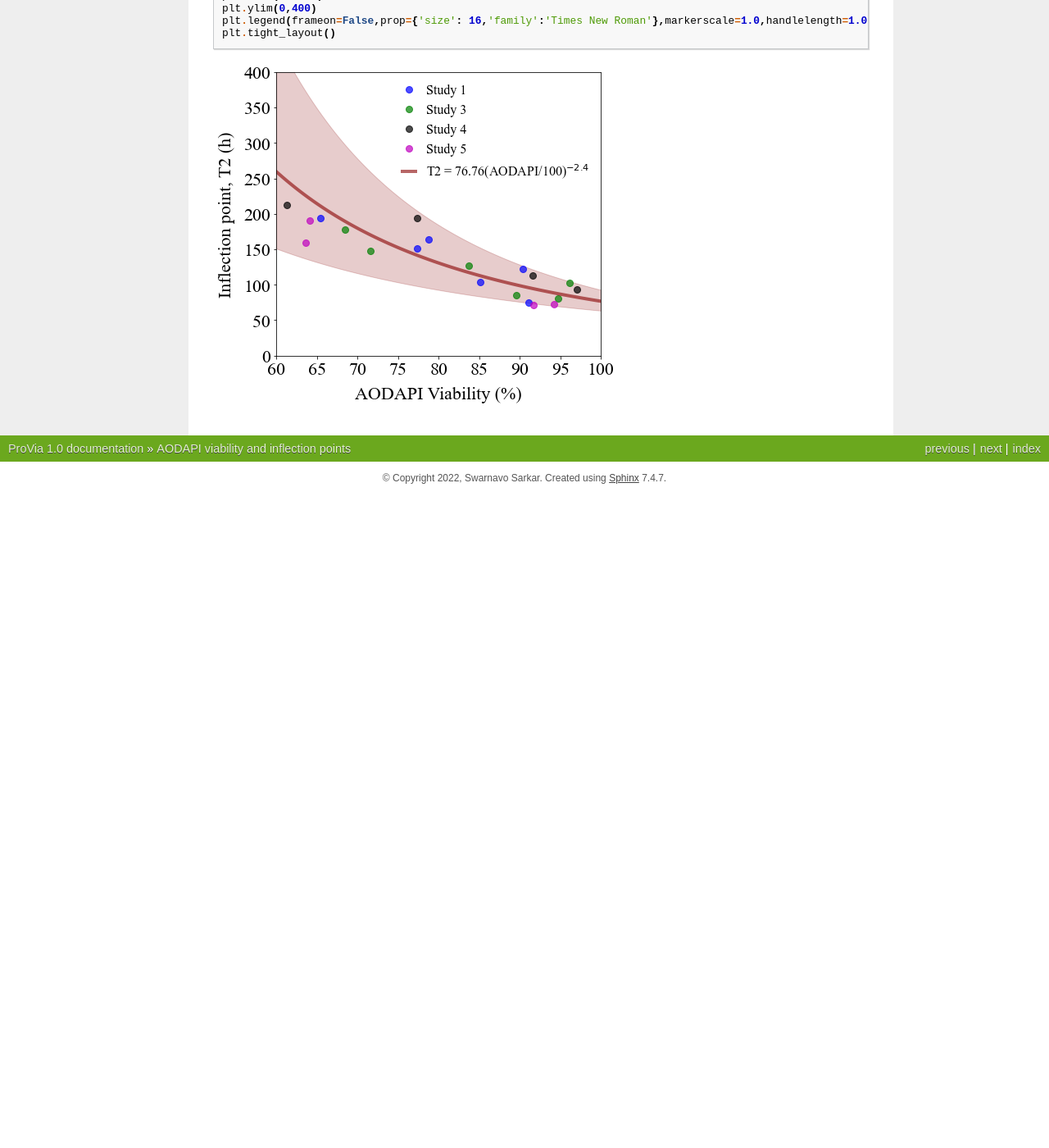
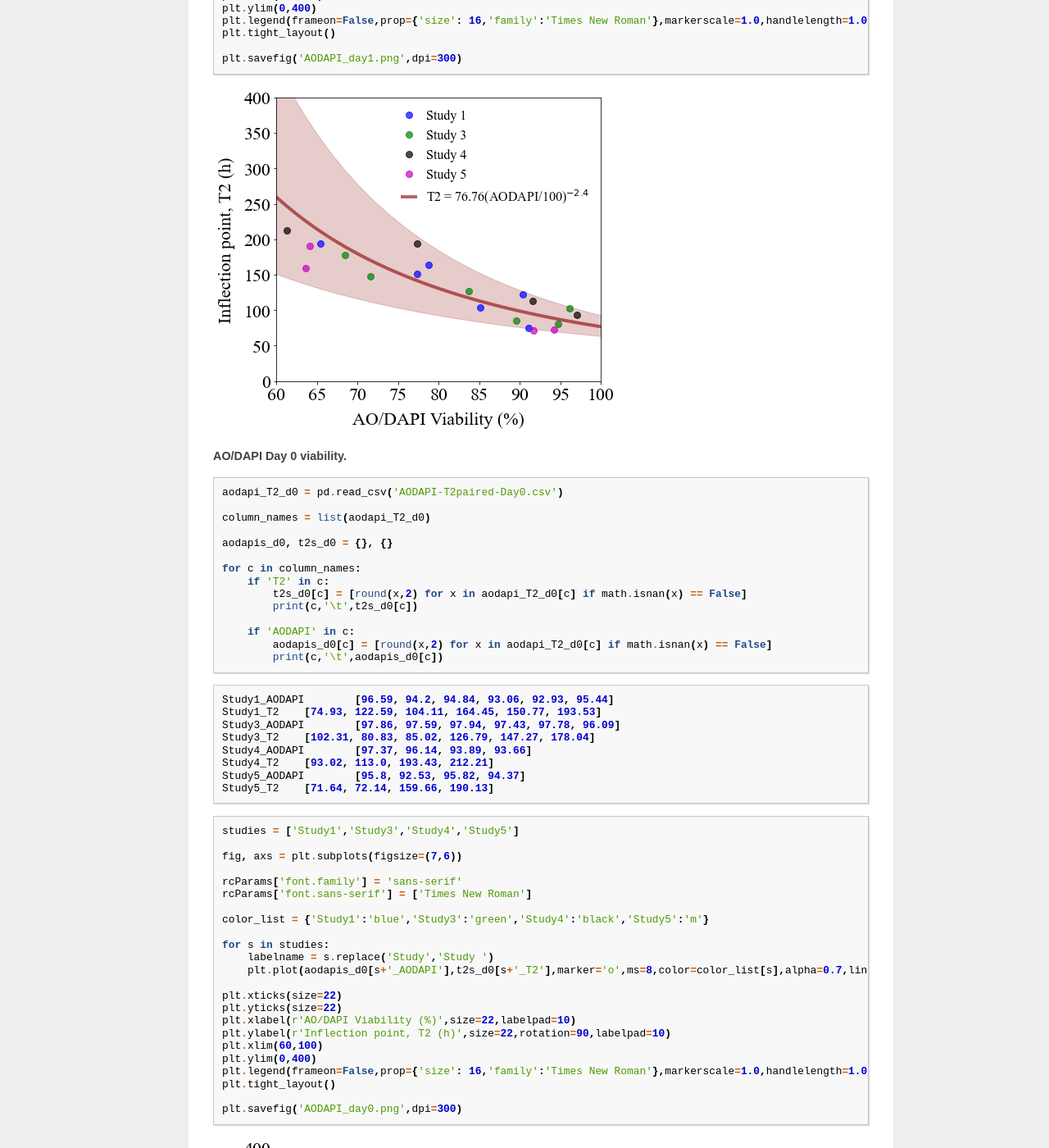
Before and after one commit to sarkar-s/ProVia, a Sphinx documentation site: the page built from docs/AODAPI_T2.rst, in a window 1280 px wide and 1400 px high, scrolled down 2175 px. Shown: the whole window at 82% size. Built offline with Sphinx 7.4.7, drawn with Linux system fonts in a browser that asks for light colours; formulas are drawn with MathJax 3; before the commit the page ends 2778 px from its top, so only the background shows below that; some of the changed text lies outside the part shown.

Commit message:
update docs

```diff
--- a/docs/AODAPI_T2.rst
+++ b/docs/AODAPI_T2.rst
@@ -148,13 +148,78 @@
 
     plt.xticks(size=22)
     plt.yticks(size=22)
-    plt.xlabel(r'AODAPI Viability (%)',size=22,labelpad=10)
+    plt.xlabel(r'AO/DAPI Viability (%)',size=22,labelpad=10)
     plt.ylabel(r'Inflection point, T2 (h)',size=22,rotation=90,labelpad=10)
     plt.xlim(60,100)
     plt.ylim(0,400)
     plt.legend(frameon=False,prop={'size': 16,'family':'Times New Roman'},markerscale=1.0,handlelength=1.0,loc='upper right')
     plt.tight_layout()
 
+    plt.savefig('AODAPI_day1.png',dpi=300)
+
 
 
 .. image:: output_12_0.png
+
+
+**AO/DAPI Day 0 viability.**
+
+.. code:: ipython3
+
+    aodapi_T2_d0 = pd.read_csv('AODAPI-T2paired-Day0.csv')
+
+    column_names = list(aodapi_T2_d0)
+
+    aodapis_d0, t2s_d0 = {}, {}
+
+    for c in column_names:
+        if 'T2' in c:
+            t2s_d0[c] = [round(x,2) for x in aodapi_T2_d0[c] if math.isnan(x) == False]
+            print(c,'\t',t2s_d0[c])
+
+        if 'AODAPI' in c:
+            aodapis_d0[c] = [round(x,2) for x in aodapi_T2_d0[c] if math.isnan(x) == False]
+            print(c,'\t',aodapis_d0[c])
+
+
+.. parsed-literal::
+
+    Study1_AODAPI 	 [96.59, 94.2, 94.84, 93.06, 92.93, 95.44]
+    Study1_T2 	 [74.93, 122.59, 104.11, 164.45, 150.77, 193.53]
+    Study3_AODAPI 	 [97.86, 97.59, 97.94, 97.43, 97.78, 96.09]
+    Study3_T2 	 [102.31, 80.83, 85.02, 126.79, 147.27, 178.04]
+    Study4_AODAPI 	 [97.37, 96.14, 93.89, 93.66]
+    Study4_T2 	 [93.02, 113.0, 193.43, 212.21]
+    Study5_AODAPI 	 [95.8, 92.53, 95.82, 94.37]
+    Study5_T2 	 [71.64, 72.14, 159.66, 190.13]
+
+
+.. code:: ipython3
+
+    studies = ['Study1','Study3','Study4','Study5']
+
+    fig, axs = plt.subplots(figsize=(7,6))
+
+    rcParams['font.family'] = 'sans-serif'
+    rcParams['font.sans-serif'] = ['Times New Roman']
+
+    color_list = {'Study1':'blue','Study3':'green','Study4':'black','Study5':'m'}
+
+    for s in studies:
+        labelname = s.replace('Study','Study ')
+        plt.plot(aodapis_d0[s+'_AODAPI'],t2s_d0[s+'_T2'],marker='o',ms=8,color=color_list[s],alpha=0.7,linewidth=0,label=labelname)
+
+    plt.xticks(size=22)
+    plt.yticks(size=22)
+    plt.xlabel(r'AO/DAPI Viability (%)',size=22,labelpad=10)
+    plt.ylabel(r'Inflection point, T2 (h)',size=22,rotation=90,labelpad=10)
+    plt.xlim(60,100)
+    plt.ylim(0,400)
+    plt.legend(frameon=False,prop={'size': 16,'family':'Times New Roman'},markerscale=1.0,handlelength=1.0,loc='upper left')
+    plt.tight_layout()
+
+    plt.savefig('AODAPI_day0.png',dpi=300)
+
+
+
+.. image:: output_15_0.png
```
Also changed, not shown: AODAPI_T2.ipynb, docs/output_12_0.png, docs/output_15_0.png (added).
